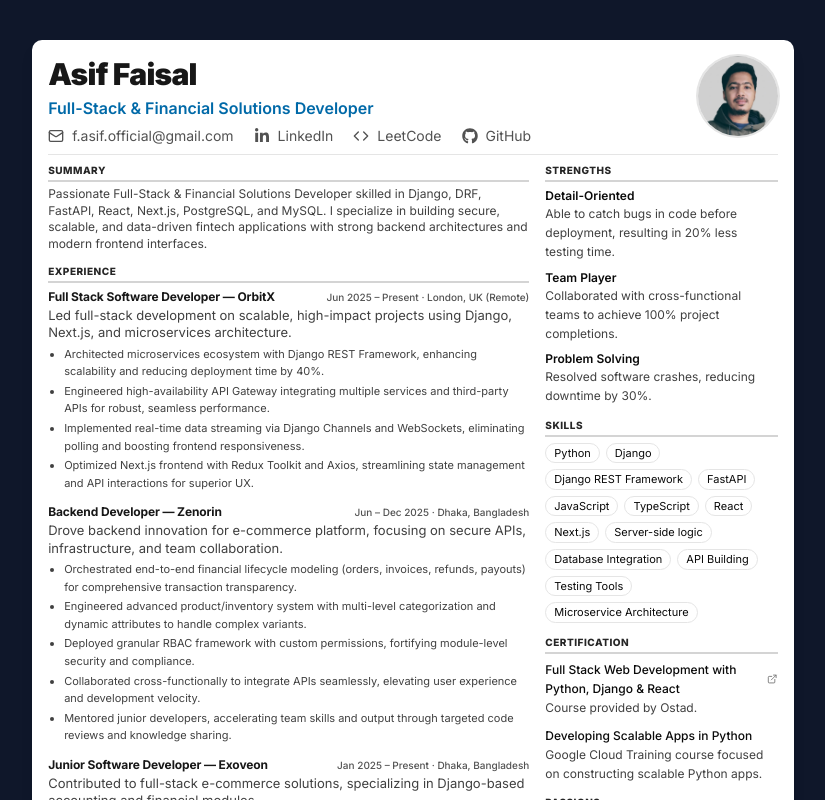
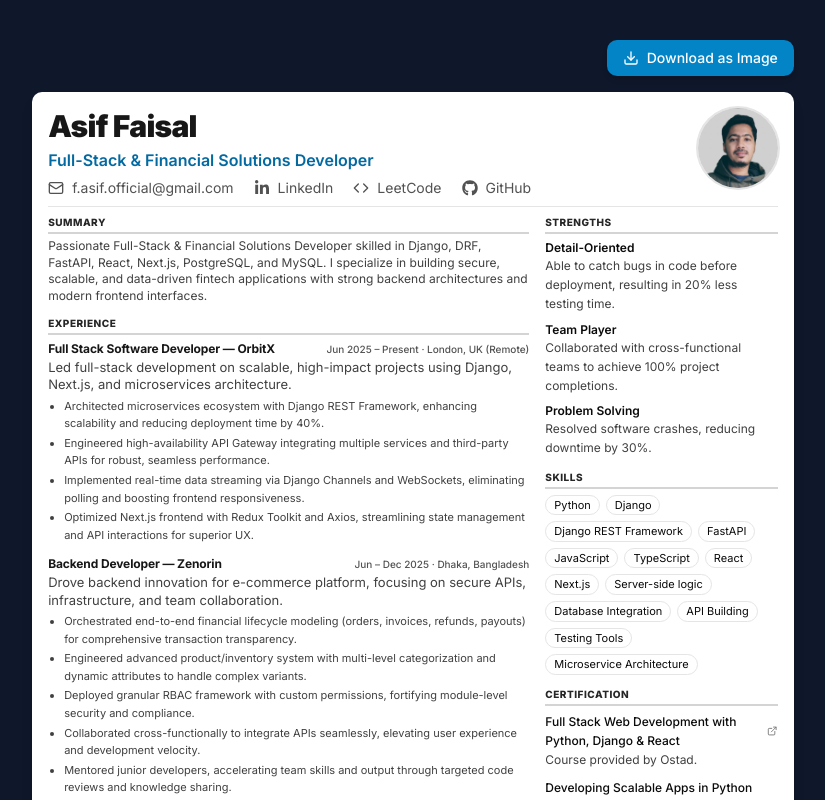
Before and after one commit to asifisme/asifisme, a Next.js app: page / in a window 1280 px wide. Shown: the top 800 px of the page, without its empty margins (227-1052 px from the left). Built offline with nearby package versions, Linux system fonts and the light colour scheme.

Commit message:
feat: Implement resume image download functionality using html-to-image, replacing html2canvas and adding supporting components and styles.

```diff
--- /dev/null
+++ b/app/components/CaptureButton.tsx
@@ -0,0 +1,61 @@
+'use client';
+import React, { useState } from 'react';
+import { Download } from 'lucide-react';
+import { captureResumeAsImage } from '../utils/captureResume';
+
+interface CaptureButtonProps {
+    resumeElementId: string;
+}
+
+export default function CaptureButton({ resumeElementId }: CaptureButtonProps) {
+    const [isCapturing, setIsCapturing] = useState(false);
+    const [showMenu, setShowMenu] = useState(false);
+
+    const handleCapture = async (format: 'png' | 'jpg') => {
+        setIsCapturing(true);
+        setShowMenu(false);
+
+        try {
+            console.log('Attempting to capture resume as', format);
+            await captureResumeAsImage(resumeElementId, format, 'Asif_Faisal_Resume');
+            console.log('Capture successful');
+        } catch (error) {
+            console.error('Capture failed:', error);
+            const errorMessage = error instanceof Error ? error.message : 'Unknown error occurred';
+            alert(`Failed to capture resume: ${errorMessage}\n\nPlease check the console for more details.`);
+        } finally {
+            setIsCapturing(false);
+        }
+    };
+
+    return (
+        <div className="relative">
+            <button
+                onClick={() => setShowMenu(!showMenu)}
+                disabled={isCapturing}
+                className="flex items-center gap-2 px-4 py-2 bg-sky-600 hover:bg-sky-700 text-white rounded-lg font-medium text-sm transition-colors disabled:opacity-50 disabled:cursor-not-allowed shadow-md hover:shadow-lg"
+                aria-label="Download resume as image"
+            >
+                <Download className="w-4 h-4" />
+                {isCapturing ? 'Capturing...' : 'Download as Image'}
+            </button>
+
+            {showMenu && !isCapturing && (
+                <div className="absolute top-full mt-2 right-0 bg-white rounded-lg shadow-xl border border-neutral-200 py-2 min-w-[160px] z-50">
+                    <button
+                        onClick={() => handleCapture('png')}
+                        className="w-full px-4 py-2 text-left text-sm text-neutral-700 hover:bg-neutral-100 transition-colors"
+                    >
+                        Download as PNG
+                    </button>
+                    <button
+                        onClick={() => handleCapture('jpg')}
+                        className="w-full px-4 py-2 text-left text-sm text-neutral-700 hover:bg-neutral-100 transition-colors"
+                    >
+                        Download as JPG
+                    </button>
+                </div>
+            )}
+        </div>
+    );
+}
--- a/app/globals.css
+++ b/app/globals.css
@@ -41,6 +41,31 @@
   --radius-md: calc(var(--radius) - 2px);
   --radius-lg: var(--radius);
   --radius-xl: calc(var(--radius) + 4px);
+
+  /* Override default colors with Hex for html2canvas compatibility */
+  --color-neutral-50: #fafafa;
+  --color-neutral-100: #f5f5f5;
+  --color-neutral-200: #e5e5e5;
+  --color-neutral-300: #d4d4d4;
+  --color-neutral-400: #a3a3a3;
+  --color-neutral-500: #737373;
+  --color-neutral-600: #525252;
+  --color-neutral-700: #404040;
+  --color-neutral-800: #262626;
+  --color-neutral-900: #171717;
+  --color-neutral-950: #0a0a0a;
+
+  --color-sky-50: #f0f9ff;
+  --color-sky-100: #e0f2fe;
+  --color-sky-200: #bae6fd;
+  --color-sky-300: #7dd3fc;
+  --color-sky-400: #38bdf8;
+  --color-sky-500: #0ea5e9;
+  --color-sky-600: #0284c7;
+  --color-sky-700: #0369a1;
+  --color-sky-800: #075985;
+  --color-sky-900: #0c4a6e;
+  --color-sky-950: #082f49;
 }
 
 /* Resume component styles */
@@ -94,71 +119,71 @@
 
 :root {
   --radius: 0.625rem;
-  --background: oklch(1 0 0);
-  --foreground: oklch(0.145 0 0);
-  --card: oklch(1 0 0);
-  --card-foreground: oklch(0.145 0 0);
-  --popover: oklch(1 0 0);
-  --popover-foreground: oklch(0.145 0 0);
-  --primary: oklch(0.205 0 0);
-  --primary-foreground: oklch(0.985 0 0);
-  --secondary: oklch(0.97 0 0);
-  --secondary-foreground: oklch(0.205 0 0);
-  --muted: oklch(0.97 0 0);
-  --muted-foreground: oklch(0.556 0 0);
-  --accent: oklch(0.97 0 0);
-  --accent-foreground: oklch(0.205 0 0);
-  --destructive: oklch(0.577 0.245 27.325);
-  --border: oklch(0.922 0 0);
-  --input: oklch(0.922 0 0);
-  --ring: oklch(0.708 0 0);
-  --chart-1: oklch(0.646 0.222 41.116);
-  --chart-2: oklch(0.6 0.118 184.704);
-  --chart-3: oklch(0.398 0.07 227.392);
-  --chart-4: oklch(0.828 0.189 84.429);
-  --chart-5: oklch(0.769 0.188 70.08);
-  --sidebar: oklch(0.985 0 0);
-  --sidebar-foreground: oklch(0.145 0 0);
-  --sidebar-primary: oklch(0.205 0 0);
-  --sidebar-primary-foreground: oklch(0.985 0 0);
-  --sidebar-accent: oklch(0.97 0 0);
-  --sidebar-accent-foreground: oklch(0.205 0 0);
-  --sidebar-border: oklch(0.922 0 0);
-  --sidebar-ring: oklch(0.708 0 0);
+  --background: #ffffff;
+  --foreground: #0a0a0a;
+  --card: #ffffff;
+  --card-foreground: #0a0a0a;
+  --popover: #ffffff;
+  --popover-foreground: #0a0a0a;
+  --primary: #171717;
+  --primary-foreground: #fafafa;
+  --secondary: #f5f5f5;
+  --secondary-foreground: #171717;
+  --muted: #f5f5f5;
+  --muted-foreground: #737373;
+  --accent: #f5f5f5;
+  --accent-foreground: #171717;
+  --destructive: #ef4444;
+  --border: #e5e5e5;
+  --input: #e5e5e5;
+  --ring: #a3a3a3;
+  --chart-1: #f97316;
+  --chart-2: #0ea5e9;
+  --chart-3: #3b82f6;
+  --chart-4: #eab308;
+  --chart-5: #8b5cf6;
+  --sidebar: #fafafa;
+  --sidebar-foreground: #171717;
+  --sidebar-primary: #171717;
+  --sidebar-primary-foreground: #fafafa;
+  --sidebar-accent: #f5f5f5;
+  --sidebar-accent-foreground: #171717;
+  --sidebar-border: #e5e5e5;
+  --sidebar-ring: #a3a3a3;
 }
 
 .dark {
-  --background: oklch(0.145 0 0);
-  --foreground: oklch(0.985 0 0);
-  --card: oklch(0.205 0 0);
-  --card-foreground: oklch(0.985 0 0);
-  --popover: oklch(0.205 0 0);
-  --popover-foreground: oklch(0.985 0 0);
-  --primary: oklch(0.922 0 0);
-  --primary-foreground: oklch(0.205 0 0);
-  --secondary: oklch(0.269 0 0);
-  --secondary-foreground: oklch(0.985 0 0);
-  --muted: oklch(0.269 0 0);
-  --muted-foreground: oklch(0.708 0 0);
-  --accent: oklch(0.269 0 0);
-  --accent-foreground: oklch(0.985 0 0);
-  --destructive: oklch(0.704 0.191 22.216);
-  --border: oklch(1 0 0 / 10%);
-  --input: oklch(1 0 0 / 15%);
-  --ring: oklch(0.556 0 0);
-  --chart-1: oklch(0.488 0.243 264.376);
-  --chart-2: oklch(0.696 0.17 162.48);
-  --chart-3: oklch(0.769 0.188 70.08);
-  --chart-4: oklch(0.627 0.265 303.9);
-  --chart-5: oklch(0.645 0.246 16.439);
-  --sidebar: oklch(0.205 0 0);
-  --sidebar-foreground: oklch(0.985 0 0);
-  --sidebar-primary: oklch(0.488 0.243 264.376);
-  --sidebar-primary-foreground: oklch(0.985 0 0);
-  --sidebar-accent: oklch(0.269 0 0);
-  --sidebar-accent-foreground: oklch(0.985 0 0);
-  --sidebar-border: oklch(1 0 0 / 10%);
-  --sidebar-ring: oklch(0.556 0 0);
+  --background: #0a0a0a;
+  --foreground: #fafafa;
+  --card: #0a0a0a;
+  --card-foreground: #fafafa;
+  --popover: #0a0a0a;
+  --popover-foreground: #fafafa;
+  --primary: #fafafa;
+  --primary-foreground: #171717;
+  --secondary: #262626;
+  --secondary-foreground: #fafafa;
+  --muted: #262626;
+  --muted-foreground: #a3a3a3;
+  --accent: #262626;
+  --accent-foreground: #fafafa;
+  --destructive: #7f1d1d;
+  --border: #262626;
+  --input: #262626;
+  --ring: #737373;
+  --chart-1: #2563eb;
+  --chart-2: #0891b2;
+  --chart-3: #ea580c;
+  --chart-4: #d97706;
+  --chart-5: #7c3aed;
+  --sidebar: #0a0a0a;
+  --sidebar-foreground: #fafafa;
+  --sidebar-primary: #2563eb;
+  --sidebar-primary-foreground: #fafafa;
+  --sidebar-accent: #262626;
+  --sidebar-accent-foreground: #fafafa;
+  --sidebar-border: #262626;
+  --sidebar-ring: #737373;
 }
 
 @layer base {
--- a/app/page.tsx
+++ b/app/page.tsx
@@ -10,6 +10,7 @@ import Strengths from "./components/Strengths";
 import Skills from "./components/Skills";
 import Certification from "./components/Certification";
 import Passions from "./components/Passions";
+import CaptureButton from "./components/CaptureButton";
 
 export default function Home() {
   // Ensure assets work on GitHub Pages when the site is served under a basePath (e.g., /repo-name)
@@ -163,8 +164,16 @@ export default function Home() {
 
   return (
     <main className="bg-[#0f172a] min-h-screen py-2 sm:py-4 md:py-6 lg:py-10">
+      {/* Capture Button - Outside resume container */}
+      <div className="mx-auto w-full md:w-[210mm] px-3 sm:px-4 md:px-4 mb-4">
+        <div className="flex justify-end">
+          <CaptureButton resumeElementId="resume-container" />
+        </div>
+      </div>
+
+      {/* Resume Container */}
       <div className="mx-auto w-full md:w-[210mm] md:max-h-[297mm] px-3 sm:px-4 md:px-4">
-        <div className="bg-white rounded-lg shadow-lg p-3 sm:p-4 md:p-4">
+        <div id="resume-container" className="bg-white rounded-lg shadow-lg p-3 sm:p-4 md:p-4">
           <Header {...headerData} />
           <div className="mt-3 sm:mt-2 md:mt-2 grid grid-cols-1 md:grid-cols-3 gap-4 sm:gap-3 md:gap-4">
             {/* Left column */}
--- /dev/null
+++ b/app/utils/captureResume.ts
@@ -0,0 +1,51 @@
+import { toPng, toJpeg } from 'html-to-image';
+
+export async function captureResumeAsImage(
+    elementId: string,
+    format: 'png' | 'jpg' = 'png',
+    filename: string = 'resume'
+): Promise<void> {
+    try {
+        const element = document.getElementById(elementId);
+
+        if (!element) {
+            console.error('Element not found:', elementId);
+            throw new Error('Resume element not found');
+        }
+
+        console.log('Starting capture with html-to-image...');
+
+        // Configure options for high quality
+        const options = {
+            quality: 0.95,
+            backgroundColor: '#ffffff',
+            pixelRatio: 2, // Higher resolution
+            style: {
+                margin: '0', // Reset margins to avoid whitespace issues
+            }
+        };
+
+        let dataUrl: string;
+
+        if (format === 'png') {
+            dataUrl = await toPng(element, options);
+        } else {
+            dataUrl = await toJpeg(element, options);
+        }
+
+        console.log('Image generated successfully');
+
+        // Create download link
+        const link = document.createElement('a');
+        link.href = dataUrl;
+        link.download = `${filename}.${format}`;
+        document.body.appendChild(link);
+        link.click();
+        document.body.removeChild(link);
+
+        console.log('Download initiated successfully');
+    } catch (error) {
+        console.error('Error capturing resume:', error);
+        throw error;
+    }
+}
--- a/package.json
+++ b/package.json
@@ -12,7 +12,7 @@
   "dependencies": {
     "class-variance-authority": "^0.7.1",
     "clsx": "^2.1.1",
-    "html2canvas": "^1.4.1",
+    "html-to-image": "^1.11.13",
     "jspdf": "^3.0.3",
     "lucide-react": "^0.553.0",
     "next": "16.0.1",
@@ -23,7 +23,6 @@
   },
   "devDependencies": {
     "@tailwindcss/postcss": "^4",
-    "@types/html2canvas": "^1.0.0",
     "@types/node": "^20",
     "@types/react": "^19",
     "@types/react-dom": "^19",
```
Also changed, not shown: 1 other file (tests, documents, lock files or other folders).
